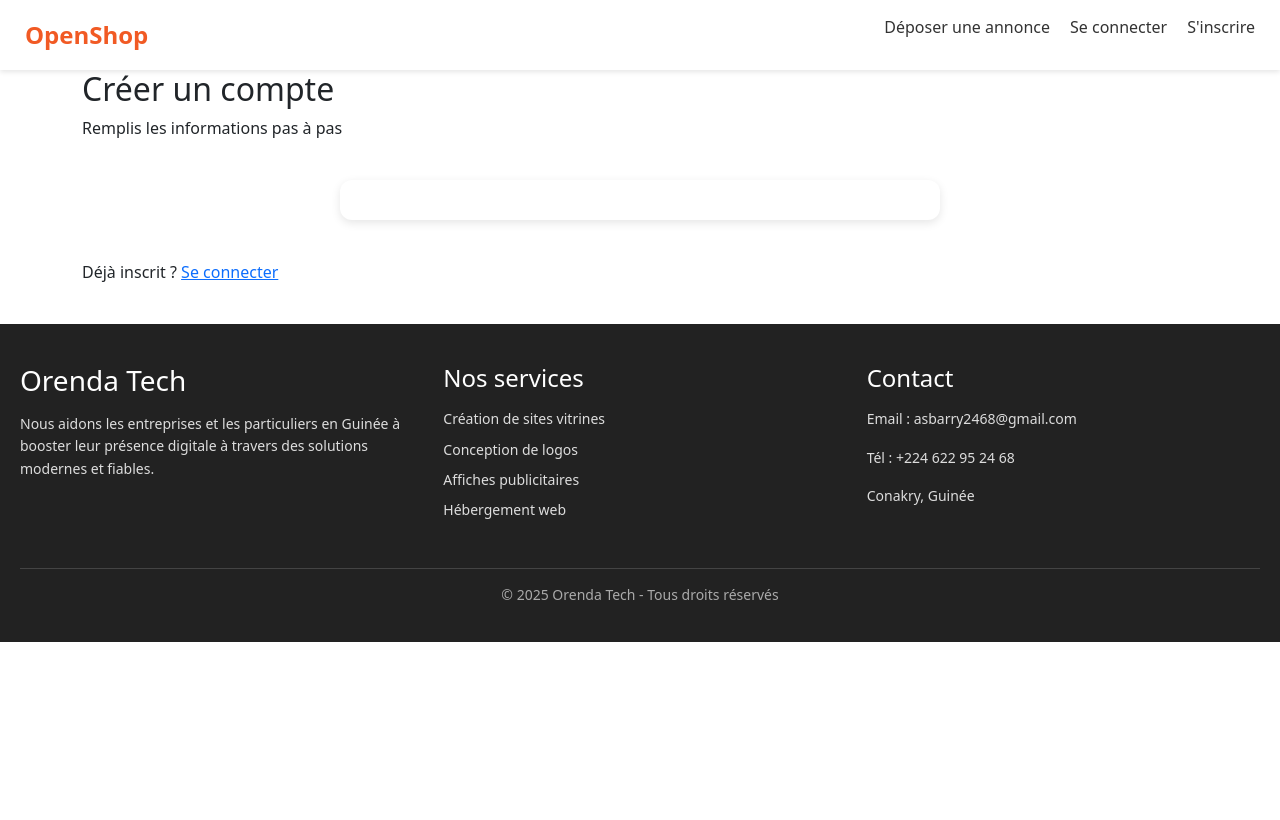
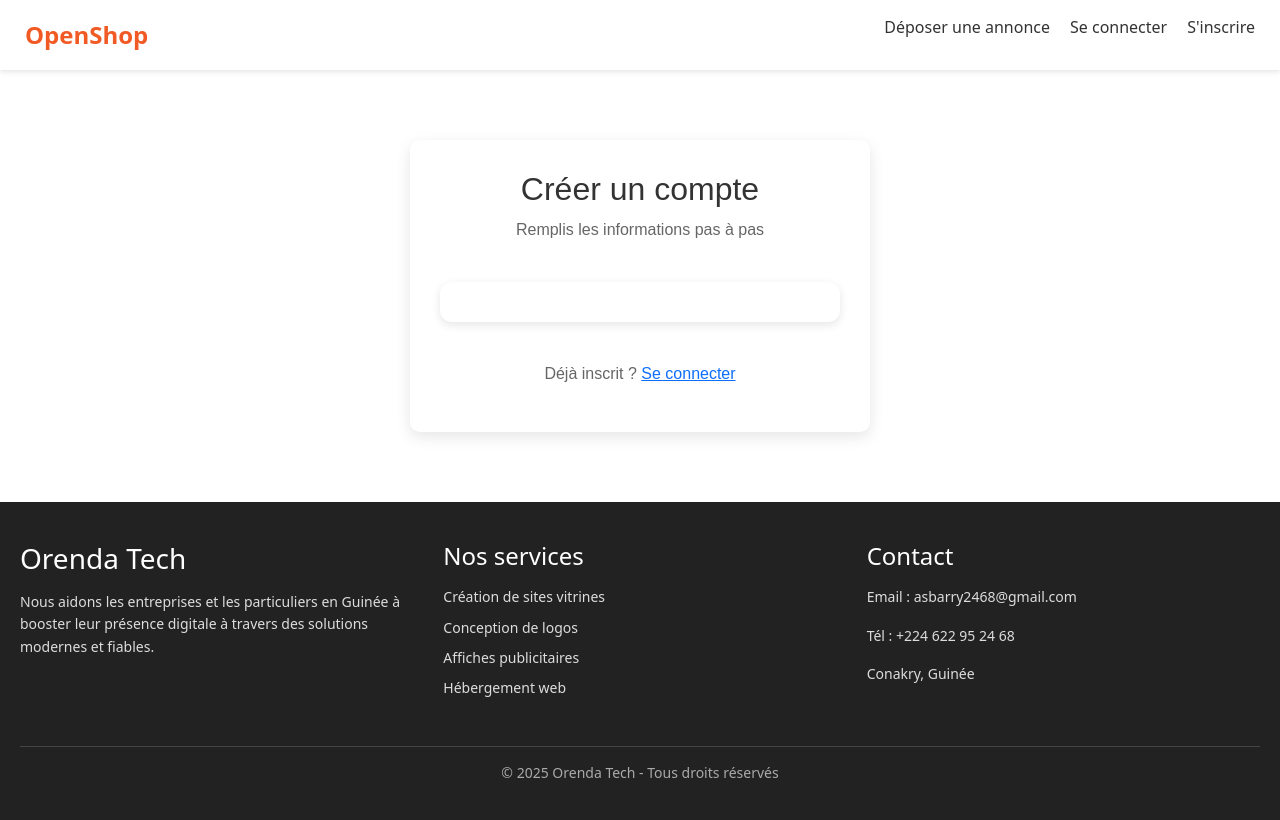
Before and after one commit to saliou216172/OpenShop, a Django app: page /auth/register/ in a window 1280 px wide. Before the commit the page ends 642 px from the top, so only its background shows below. Run offline with Django 5.2, Linux system fonts and the light colour scheme.

Commit message:
le css est modifié

```diff
--- a/static/css/style.css
+++ b/static/css/style.css
@@ -345,23 +345,90 @@ input:focus, select:focus, textarea:focus {
 }
 
 /*  Register */
+/* Container général */
+.container {
+    max-width: 500px;
+    margin: 50px auto;
+    padding: 20px;
+}
 
+/* Carte du formulaire */
+.form-card {
+    background-color: #fff;
+    border-radius: 10px;
+    box-shadow: 0 5px 15px rgba(0,0,0,0.1);
+    padding: 30px;
+    font-family: Arial, sans-serif;
+}
+
+/* Titres et sous-titres */
+.form-card h2 {
+    margin-bottom: 10px;
+    text-align: center;
+    color: #333;
+}
+
+.form-card .subtitle {
+    text-align: center;
+    margin-bottom: 20px;
+    color: #666;
+}
+
+/* Champs du formulaire */
+.input-group {
+    margin-bottom: 15px;
+}
+
+.input-group label {
+    display: block;
+    margin-bottom: 5px;
+    font-weight: bold;
+}
+
+.input-group input {
+    width: 100%;
+    padding: 10px;
+    border: 1px solid #ddd;
+    border-radius: 5px;
+}
+
+/* Boutons */
+.btn {
+    background-color: #4CAF50;
+    color: white;
+    padding: 10px 20px;
+    margin: 5px 2px;
+    border: none;
+    border-radius: 5px;
+    cursor: pointer;
+}
+
+.btn:hover {
+    background-color: #45a049;
+}
+
+/* Masquer les étapes non actives */
 .form-step {
     display: none;
 }
+
 .form-step.active {
     display: block;
 }
 
+/* Step controls */
 .step-controls {
-    display: flex;
-    justify-content: space-between;
+    text-align: center;
     margin-top: 20px;
 }
 
-.hidden {
-    display: none;
+/* Texte de bas de page */
+.footer-text {
+    text-align: center;
+    margin-top: 20px;
+    color: #666;
 }
+
 
 
 /* Annonce ajouter */
```
